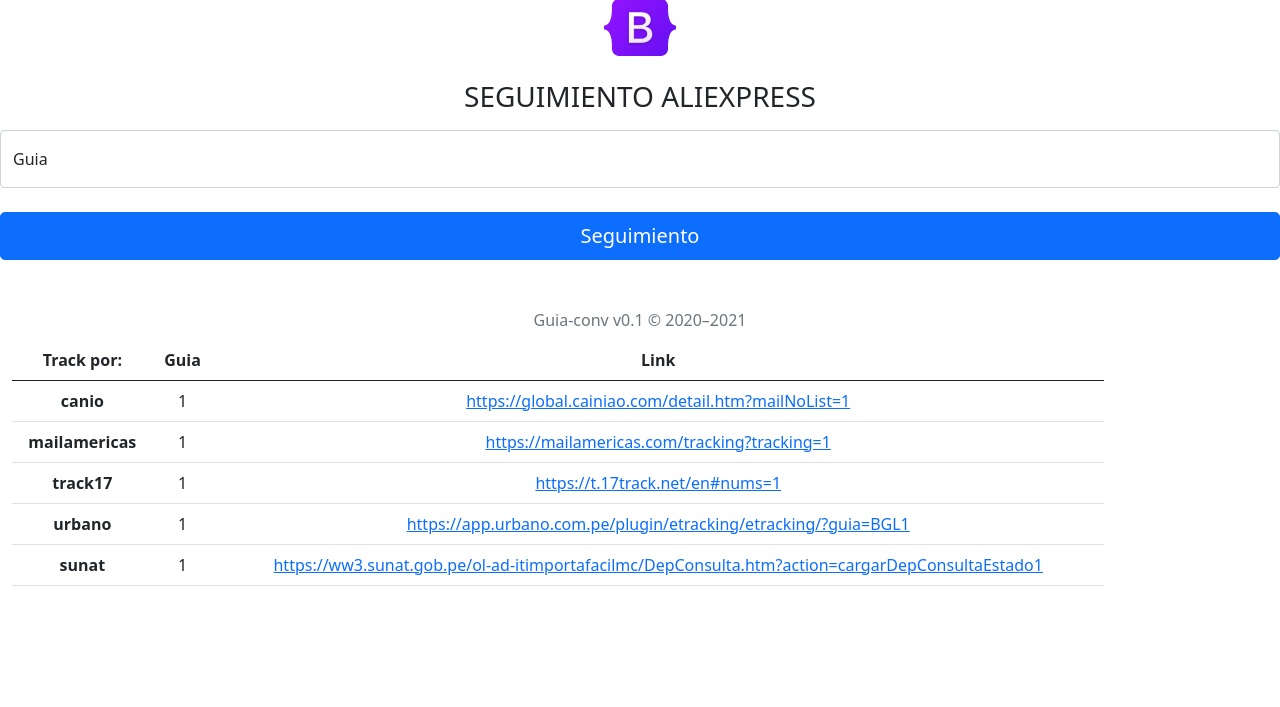
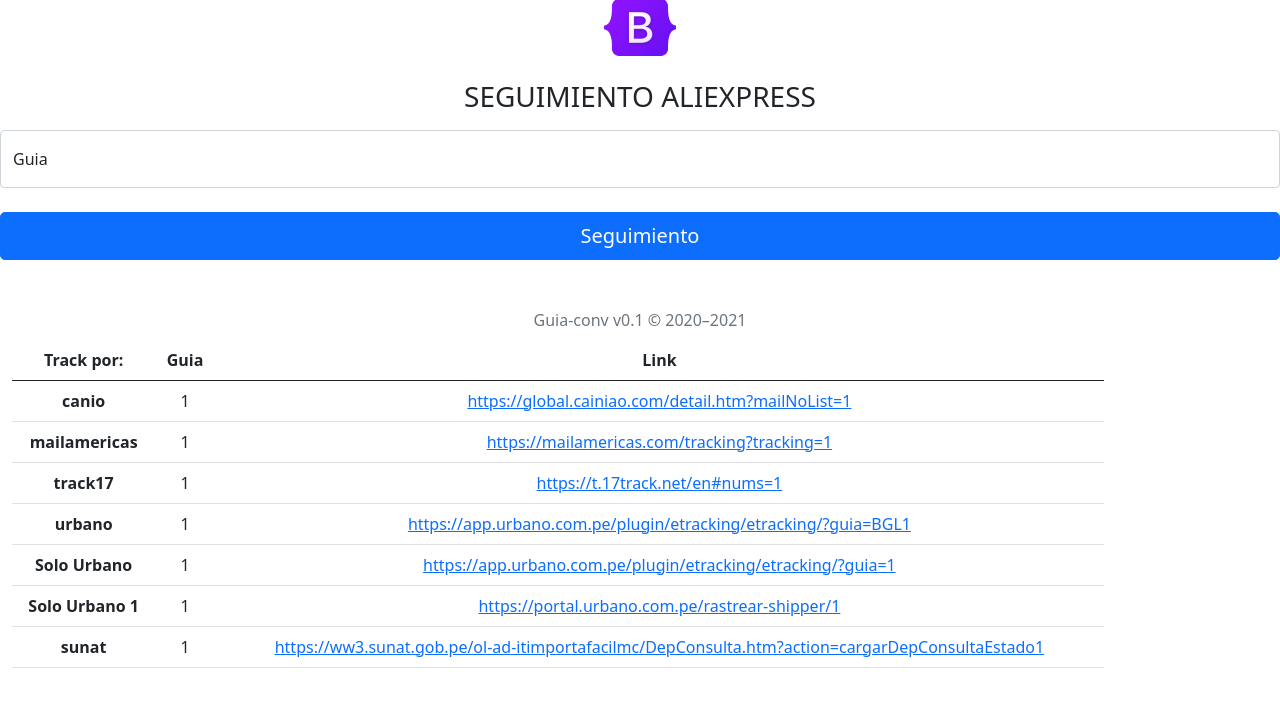
Before and after one commit to ImhoDev/seguimientoaliexpressperu, a PHP site: page /index2.php?guiax=1 in a window 1280 px wide. Shown: the part 17-724 px from the top of the page. Run offline with PHP 8.4, Linux system fonts and the light colour scheme.

Commit message:
añadiendo segumiento solo urbano a index2.php

```diff
--- a/index2.php
+++ b/index2.php
@@ -56,6 +56,8 @@
         "mailamericas" => "https://mailamericas.com/tracking?tracking=",
         "track17" => "https://t.17track.net/en#nums=",
         "urbano" => "https://app.urbano.com.pe/plugin/etracking/etracking/?guia=BGL",
+        "Solo Urbano" => "https://app.urbano.com.pe/plugin/etracking/etracking/?guia=",
+        "Solo Urbano 1" => "https://portal.urbano.com.pe/rastrear-shipper/",
         "sunat" => "https://ww3.sunat.gob.pe/ol-ad-itimportafacilmc/DepConsulta.htm?action=cargarDepConsultaEstado"
       );
       //formato de tabla para mostrar
```
